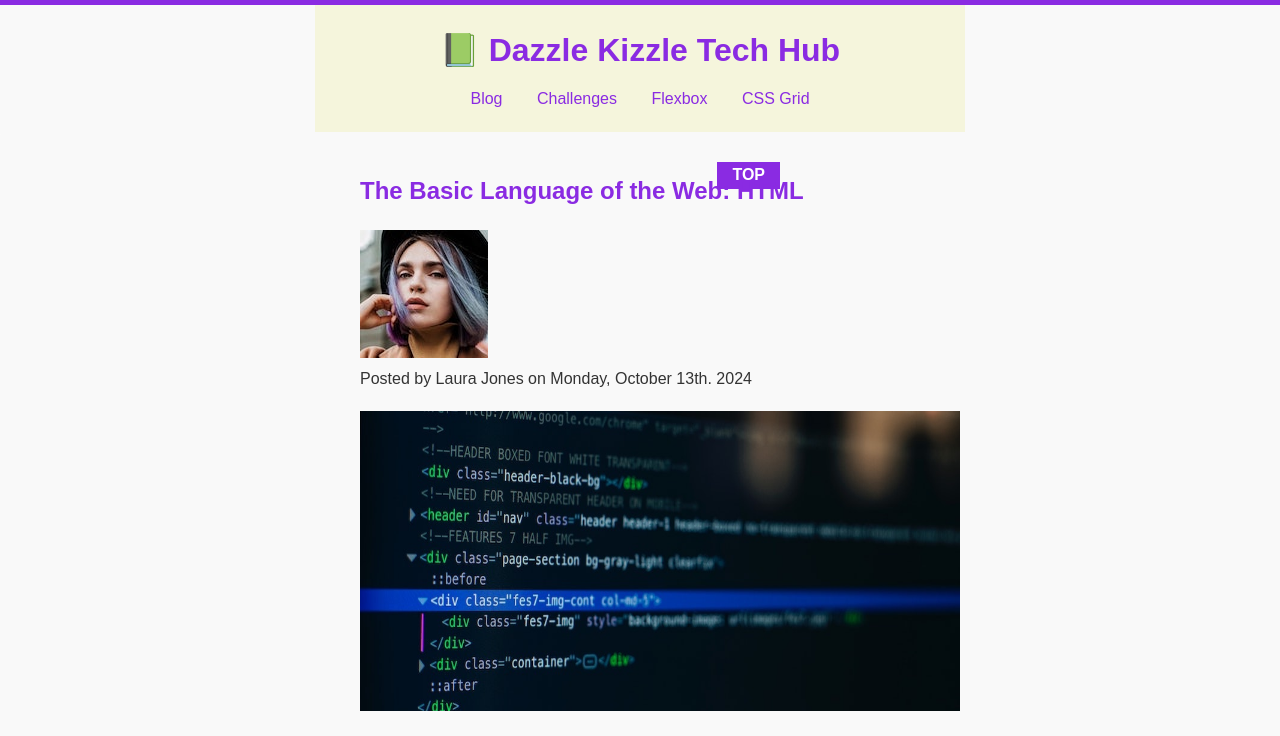
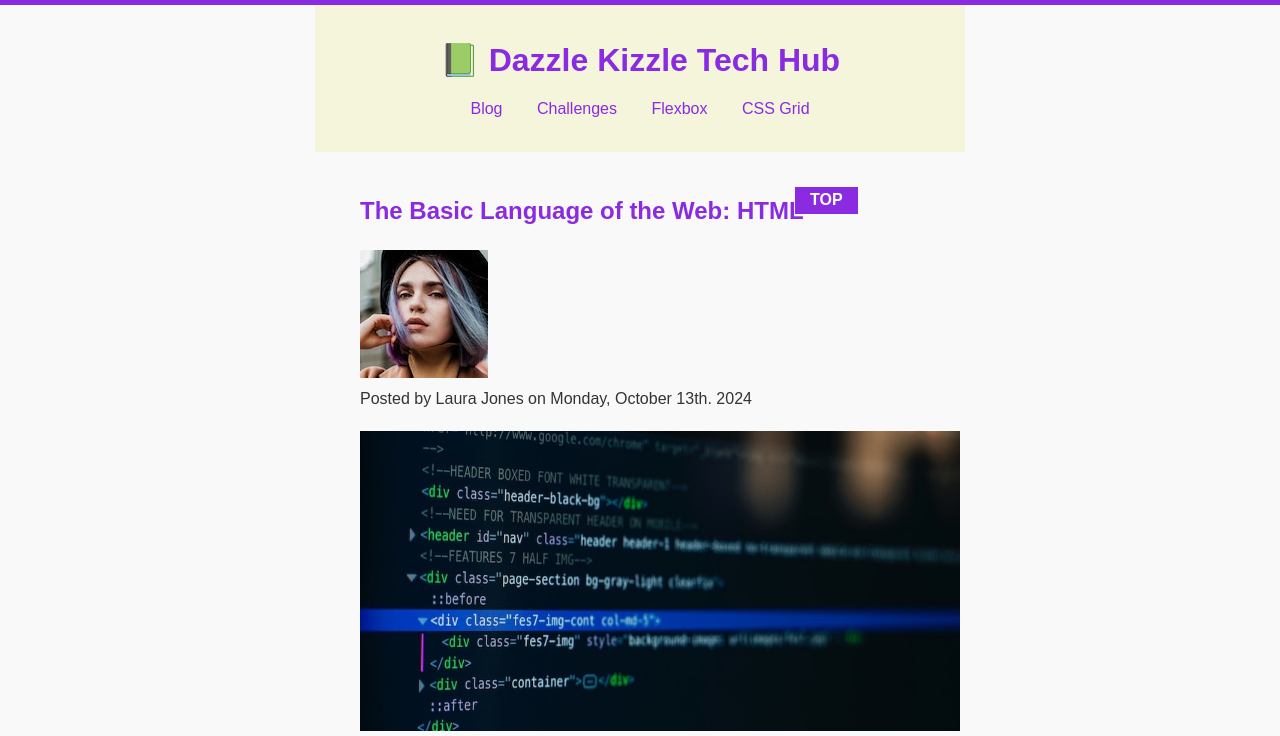
Before and after one commit to Fabherbie/HTML-Assignment, a plain HTML site: page index.html in a window 1280 px wide. Shown: the top 736 px of the page. Drawn offline with Linux system fonts and the light colour scheme.

Commit message:
Fix .tag positioning

```diff
--- a/style.css
+++ b/style.css
@@ -60,12 +60,17 @@ body{
     max-width: 800px;
     margin: 0 auto;
     text-align: center;
+    padding: 10px 0;
 }
 
 .header nav a {
     margin: 0 15px;
     text-decoration: none;
     color: blueviolet;
+}
+
+.header nav {
+    margin-top: 10px;
 }
 
 .header nav :hover {
@@ -89,9 +94,8 @@ body{
     padding-left: 15px;
     padding-right: 15px;
     position: absolute;
-    top: auto;
-    right: 500px;
-    margin-top: 30px;
+    right: 33%;
+    margin-top: 35px;
 
 
 }
```
